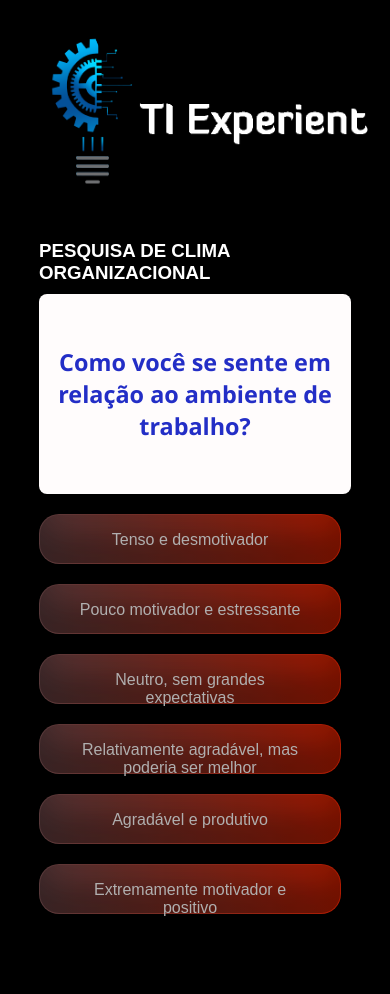
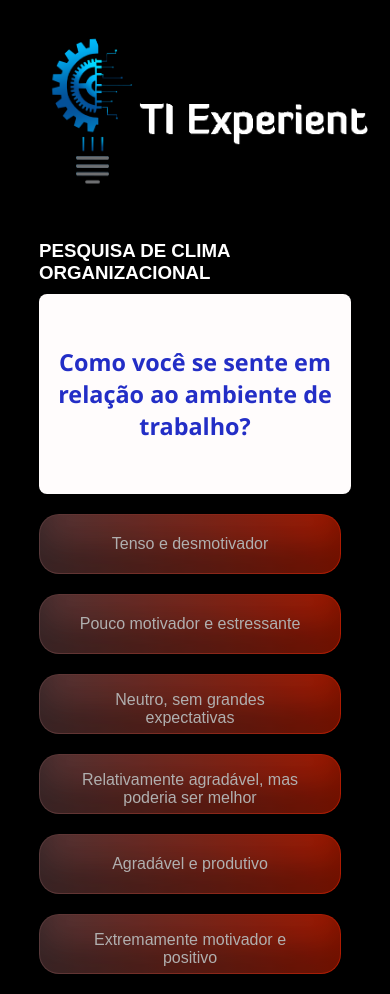
Before and after one commit to tiexperient/angular-disc, an Angular app: page / in a window 390 px wide. Before the commit the page ends 934 px from the top, so only its background shows below. Built offline with nearby package versions, Linux system fonts and the light colour scheme.

Commit message:
responsive update

```diff
--- a/src/app/components/quizz/quizz.component.responsivo.css
+++ b/src/app/components/quizz/quizz.component.responsivo.css
@@ -2,7 +2,9 @@
 @media (max-width:600px) and (orientation: portrait) {
     .btn-option {
         width: 100%;
+    }
+
+    .Glowing-btn {
+        height: 60px;
+    }
 }
-
-
-}
```
